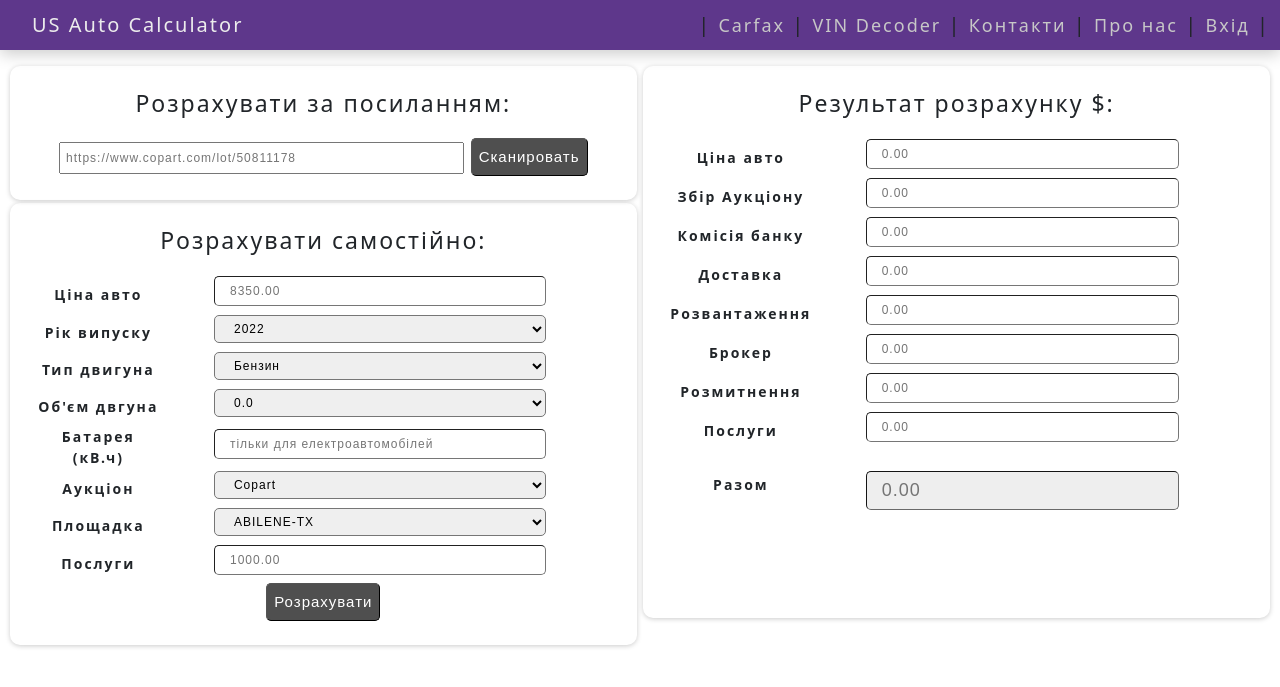
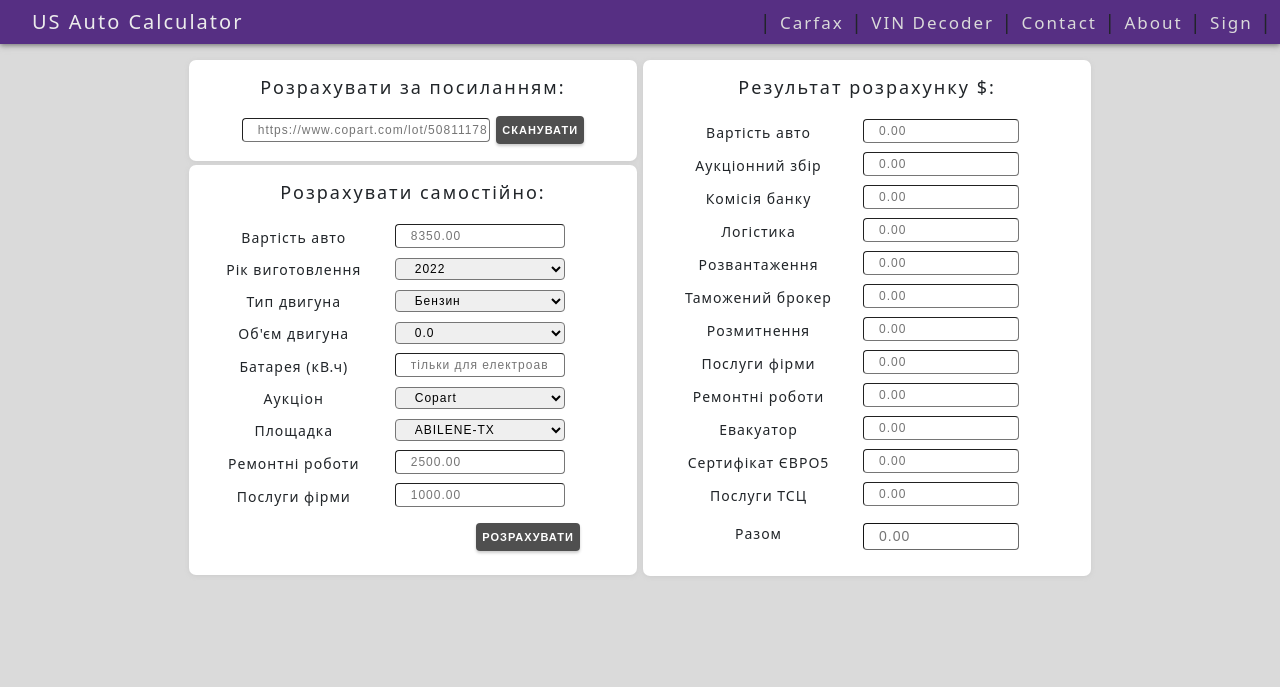
Before and after one commit to enerush/US-Auto-Calculator, a Django app: page / in a window 1280 px wide. Shown: the top 687 px of the page. Run offline with Django 3.2, Linux system fonts and the light colour scheme.

Commit message:
New calculation items were added Сorrected the names of some fields

```diff
--- a/calculator/forms.py
+++ b/calculator/forms.py
@@ -23,16 +23,18 @@
         for field in self.fields:
             self.fields[field].widget.attrs['class'] = 'form_input'
 
-    price = forms.IntegerField(label='Ціна авто', label_suffix='', min_value=0,
+    price = forms.IntegerField(label='Вартість авто', label_suffix='', min_value=0,
                                widget=forms.NumberInput(attrs={'placeholder': '8350.00'}))
-    year = forms.TypedChoiceField(label='Рік випуску', label_suffix='', choices=CHOICES_YEARS)
+    year = forms.TypedChoiceField(label='Рік виготовлення', label_suffix='', choices=CHOICES_YEARS)
     engine_type = forms.TypedChoiceField(label='Тип двигуна', label_suffix='', choices=CHOICES_ENGINE_TYPE)
-    engine_cc = forms.TypedChoiceField(label="Об'єм двгуна", label_suffix='', choices=CHOICES_ENGINE_CC)
+    engine_cc = forms.TypedChoiceField(label="Об'єм двигуна", label_suffix='', choices=CHOICES_ENGINE_CC)
     kwh = forms.IntegerField(label="Батарея (кВ.ч)", label_suffix='', required=False,
                                widget=forms.NumberInput(attrs={'placeholder': 'тільки для електроавтомобілей'}))
     auction_name = forms.TypedChoiceField(label='Аукціон', label_suffix='', choices=CHOICES_AUCTION)
     city = forms.TypedChoiceField(label='Площадка', label_suffix='', choices=CHOICES_CITY)
-    company_fee = forms.IntegerField(label='Послуги', label_suffix='', min_value=0,
+    repair_cost = forms.IntegerField(label='Ремонтні роботи', label_suffix='', min_value=0,
+                                     widget=forms.NumberInput(attrs={'placeholder': '2500.00'}))
+    company_fee = forms.IntegerField(label='Послуги фірми', label_suffix='', min_value=0,
                                widget=forms.NumberInput(attrs={'placeholder': '1000.00'}))
 
 
@@ -43,21 +45,30 @@
         for field in self.fields:
             self.fields[field].widget.attrs['class'] = 'form_input'
 
-    price = forms.IntegerField(label='Ціна авто', label_suffix='', min_value=0,
+    price = forms.IntegerField(label='Вартість авто', label_suffix='', min_value=0,
                                widget=forms.NumberInput(attrs={'readonly': 'readonly', 'placeholder': '0.00'}))
-    auction_fee = forms.IntegerField(label='Збір Аукціону', label_suffix='', min_value=0,
+    auction_fee = forms.IntegerField(label='Аукціонний збір', label_suffix='', min_value=0,
                                widget=forms.NumberInput(attrs={'readonly': 'readonly', 'placeholder': '0.00'}))
     bank_fee = forms.IntegerField(label='Комісія банку', label_suffix='', min_value=0,
                                widget=forms.NumberInput(attrs={'readonly': 'readonly', 'placeholder': '0.00'}))
-    ship_cost = forms.IntegerField(label='Доставка', label_suffix='', min_value=0,
+    ship_cost = forms.IntegerField(label='Логістика', label_suffix='', min_value=0,
                                widget=forms.NumberInput(attrs={'readonly': 'readonly', 'placeholder': '0.00'}))
     port_unload = forms.IntegerField(label='Розвантаження', label_suffix='', min_value=0,
                                widget=forms.NumberInput(attrs={'readonly': 'readonly', 'placeholder': '0.00'}))
-    broker = forms.IntegerField(label='Брокер', label_suffix='', min_value=0,
+    broker = forms.IntegerField(label='Таможений брокер', label_suffix='', min_value=0,
                                widget=forms.NumberInput(attrs={'readonly': 'readonly', 'placeholder': '0.00'}))
     import_fee = forms.IntegerField(label='Розмитнення', label_suffix='', min_value=0,
                                widget=forms.NumberInput(attrs={'readonly': 'readonly', 'placeholder': '0.00'}))
-    company_fee = forms.IntegerField(label='Послуги', label_suffix='', min_value=0,
+    company_fee = forms.IntegerField(label='Послуги фірми', label_suffix='', min_value=0,
                                widget=forms.NumberInput(attrs={'readonly': 'readonly', 'placeholder': '0.00'}))
+    repair_cost = forms.IntegerField(label='Ремонтні роботи', label_suffix='', min_value=0,
+                                     widget=forms.NumberInput(attrs={'readonly': 'readonly', 'placeholder': '0.00'}))
+    tow_cost = forms.IntegerField(label='Евакуатор', label_suffix='', min_value=0,
+                                     widget=forms.NumberInput(attrs={'readonly': 'readonly', 'placeholder': '0.00'}))
+    certificate_euro5 = forms.IntegerField(label='Сертифікат ЄВРО5', label_suffix='', min_value=0,
+                                     widget=forms.NumberInput(attrs={'readonly': 'readonly', 'placeholder': '0.00'}))
+    car_registration = forms.IntegerField(label='Послуги ТСЦ', label_suffix='', min_value=0,
+                                           widget=forms.NumberInput(
+                                               attrs={'readonly': 'readonly', 'placeholder': '0.00'}))
     total = forms.IntegerField(label='Разом', label_suffix='', min_value=0,
                                widget=forms.NumberInput(attrs={'readonly': 'readonly', 'placeholder': '0.00'}))
--- a/calculator/services/services.py
+++ b/calculator/services/services.py
@@ -45,6 +45,7 @@ class Calculator:
         self._kwh = int(req.POST['kwh']) if req.POST['kwh'] else 0
         self._auction_name = req.POST['auction_name']
         self._city = req.POST['city']
+        self._repair_cost = req.POST['repair_cost']
         self._company_fee = float(req.POST['company_fee'])
 
         self.auc_fee = self._calc_auc_fee()
@@ -63,8 +64,8 @@ class Calculator:
                 'bank_fee': self.bank_fee, 'ship_cost': self.ship_cost,
                 'port_unload': self.unload_cost, 'broker': self.broker_cost,
                 'import_fee': self.import_fee, 'company_fee': self._company_fee,
-                'total': self.total
-                }
+                'repair_cost': self._repair_cost, 'total': self.total
+        }
 
     def _calc_auc_fee(self):
         service_fee = 79
--- a/calculator/static/calculator/css/style.css
+++ b/calculator/static/calculator/css/style.css
@@ -2,23 +2,25 @@ body{
     margin: 0;
     letter-spacing: 2px;
     font-family: sans-serif;
+    background-color: #dadada !important;
 }
 
 header {
   background: rgba(54, 5, 110, 0.801);
-  box-shadow: 0 4px 16px #ccc;
+  box-shadow: 0 4px 6px #ccc;
   font-size: 20px;
 }
 
 ul{
     list-style: none;
-    margin: 0 0 0;
-    padding: 10px;
+    margin: 0 0 0 0;
+    padding: 7px;
+    box-shadow: 0 1px 5px rgb(116, 116, 116);
 }
 
 .menu_logo,
 .menu_el {
-    color: rgb(199, 199, 199);
+    color: rgb(218, 218, 218);
     text-decoration: none;
 }
 
@@ -32,7 +34,7 @@ ul{
 }
 
 .menu_el {
-    font-size: 18px;
+    font-size: 17px;
 }
 
 li{
@@ -42,9 +44,6 @@ li{
 .logo {
     float: left;
 }
-
-
-
 
 
 .content {
@@ -58,21 +57,22 @@ li{
 
 .calc_wrapper,
 .res_wrapper {
-	width: 49%;
+	width: 35%;
 	display: inline-block;
     vertical-align: top;
 }
 
 .calc_form {
-    margin-top: 3px;
+    margin-top: 4px;
+    height: 410px;
 }
 
 .res_wrapper {
-    height: 552px;
-    padding: 24px;
-    top: 0px;
-    border-radius: 10px;
+    height: 516px;
+    padding: 17px;
+    border-radius: 7px;
     box-shadow: 0 1px 5px #ccc;
+    background-color: rgb(255, 255, 255);
 }
 
 .res_form {
@@ -81,16 +81,17 @@ li{
 
 .url_form,
 .calc_form {
-    padding: 24px;
+    padding: 17px;
     width: 100%;
-    border-radius: 10px;
+    border-radius:7px;
     box-shadow: 0 1px 5px #ccc;
+    background-color: white;
 }
 
 
 .title_h2 {
-    font-size: 23px;
-    margin-bottom: 20px;
+    font-size: 18px;
+    margin-bottom: 17px;
 }
 
 .form_input {
@@ -98,28 +99,36 @@ li{
     letter-spacing: 1px;
     font-family: sans-serif;
     width: 100%;
-    padding: 5px;
+    padding: 2px;
     padding-left: 15px;
-    margin-left: 50px;
-    margin-bottom: 7px;
-    border-radius: 5px;
+    margin-left: 70px;
+    margin-bottom: 5px;
+    border-radius: 4px;
     border-width: 1px;
 }
 
 .form_group {
-    width: 80%;
+    width: 70%;
     padding: 30px;
 }
 
 .but_submit {
     letter-spacing: 1px;
     font-family: sans-serif;
-    border-radius: 5px;
-    border-width: 1px;
-    padding: 7px;
-    font-size: 15px;
+    border-radius: 4px;
+    border: none;
+    padding: 6px;
+    font-size: 11px;
     background: rgba(36, 36, 36, 0.801);
     color: rgb(255, 255, 255);
+    font-weight: bold;
+    box-shadow: 0 2px 3px #ccc;
+
+}
+
+.calc_but {
+    margin: 10px 40px 0 0;
+    float: right;
 }
 
 .but_submit:hover,
@@ -129,15 +138,21 @@ li{
 }
 
 .input_url {
-    width: 70%;
+    width: 60%;
     font-size: 12px;
+    border-radius: 4px;
+    border-width: 1px;
     letter-spacing: 1px;
     font-family: sans-serif;
-    padding: 5px;
+    padding: 2px 0 2px 15px;
 }
 
 label {
+    width: 150%;
     font-size: 14px;
+    letter-spacing: 1px;
+    font-weight: lighter;
+    float: left;
 }
 
 .errorlist {
@@ -147,11 +162,11 @@ label {
 }
 
 input#id_total {
-    font-size: 18px;
-    margin-top: 20px;
-    background-color: rgb(238, 238, 238);
+    font-size: 14px;
+    margin-top: 10px;
+    background-color: rgb(255, 255, 255);
     border-width: 1px;
     border-color: rgb(105, 105, 105);
-    border-radius: 5px;
+    border-radius: 4px;
     color: rgb(0, 0, 0);
 }
--- a/calculator/templates/calculator/index.html
+++ b/calculator/templates/calculator/index.html
@@ -12,7 +12,7 @@
         placeholder="https://www.copart.com/lot/50811178"
         required
         />
-        <button type="submit" id="scan" class="but_submit">Сканировать</button>
+        <button type="submit" id="scan" class="but_submit">СКАНУВАТИ</button>
         {% csrf_token %}
     </form>
 
@@ -22,7 +22,7 @@
                 {% csrf_token %}
                 {{ input_form.as_table }}
             </table>
-        <button type="submit" class="but_submit">Розрахувати</button>
+        <button type="submit" class="but_submit calc_but">РОЗРАХУВАТИ</button>
     </form>
  </div>
 
--- a/calculator/views.py
+++ b/calculator/views.py
@@ -5,9 +5,9 @@ from .services.services import *
 
 menu = [{'title': 'Carfax', 'url_name': 'carfax'},
         {'title': 'VIN Decoder', 'url_name': 'decoder'},
-        {'title': 'Контакти', 'url_name': 'contact'},
-        {'title': 'Про нас', 'url_name': 'about'},
-        {'title': 'Вхід', 'url_name': 'login'}]
+        {'title': 'Contact', 'url_name': 'contact'},
+        {'title': 'About', 'url_name': 'about'},
+        {'title': 'Sign', 'url_name': 'login'}]
 
 
 def index(request):
```
Also changed, not shown: db.sqlite3, 2 other files.
